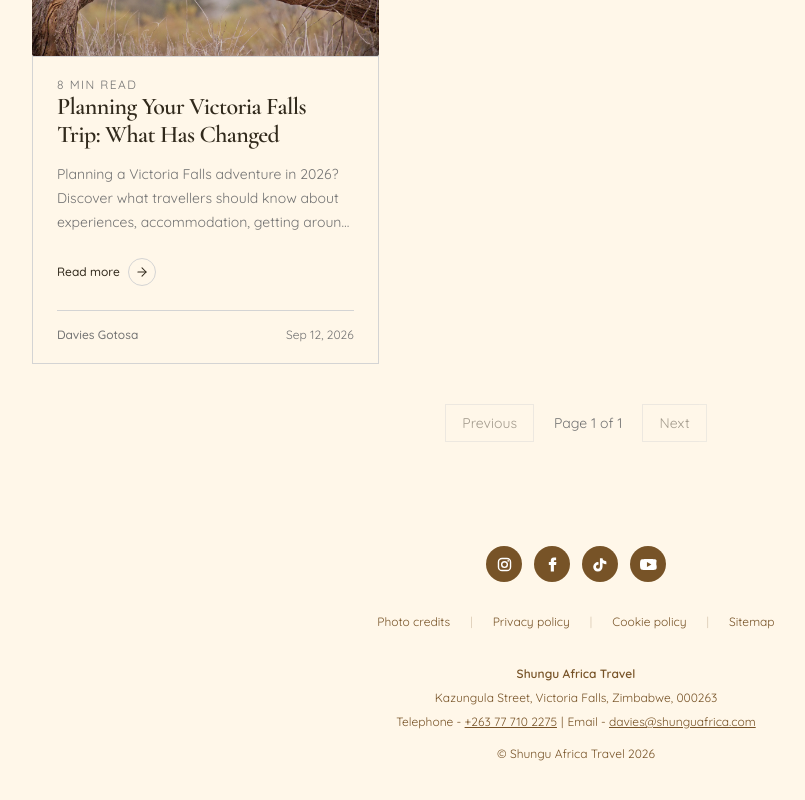
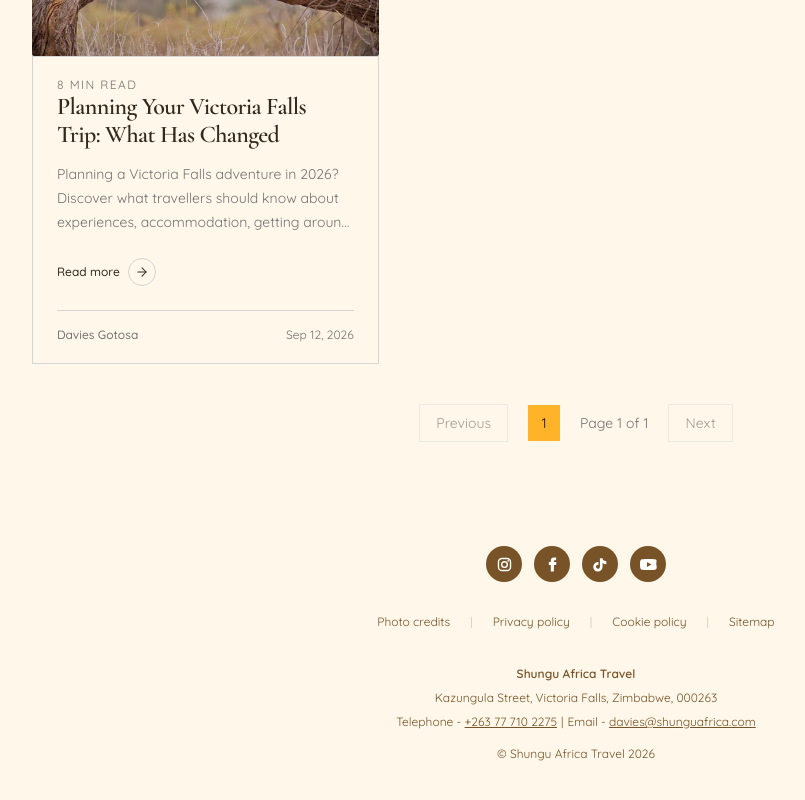
Before and after one commit to shunguafricadev/Shungu-Africa-Travel, a Next.js app in the folder namutitima/: page /blog in a window 1280 px wide. Shown: the part 1544-2344 px from the top of the page, without its empty margins (64-869 px from the left). Built offline with nearby package versions, Linux system fonts and the light colour scheme.

Commit message:
feat: add pagination component with page navigation links

```diff
--- a/namutitima/app/enquire/page.tsx
+++ b/namutitima/app/enquire/page.tsx
@@ -6,6 +6,7 @@ export const metadata: Metadata = {
   description:
     "Tell Shungu Africa Travel about your dates, destinations and travel interests to start planning a tailor-made African journey.",
   alternates: { canonical: "/enquire" },
+  robots: { index: false, follow: true },
   openGraph: {
     title: "Plan Your African Journey | Shungu Africa Travel",
     description:
--- a/namutitima/app/sitemap.ts
+++ b/namutitima/app/sitemap.ts
@@ -16,7 +16,6 @@ const staticRoutes = [
   ["/packages", 0.8, "weekly"],
   ["/blog", 0.7, "weekly"],
   ["/contact", 0.6, "monthly"],
-  ["/enquire", 0.6, "monthly"],
 ] as const;
 
 function entry(path: string, priority: number, changeFrequency: MetadataRoute.Sitemap[number]["changeFrequency"]): MetadataRoute.Sitemap[number] {
--- a/namutitima/components/ui/Pagination.tsx
+++ b/namutitima/components/ui/Pagination.tsx
@@ -81,6 +81,41 @@ export function Pagination({
         >
           Previous
         </button>
+        <div className="flex items-center gap-2" aria-label="Pages">
+          {Array.from({ length: pageCount }, (_, index) => {
+            const page = index + 1;
+
+            return (
+              <a
+                key={page}
+                href={`?page=${page}`}
+                aria-current={page === currentPage ? "page" : undefined}
+                aria-label={`Page ${page}`}
+                onClick={(event) => {
+                  if (
+                    event.button !== 0 ||
+                    event.metaKey ||
+                    event.ctrlKey ||
+                    event.shiftKey ||
+                    event.altKey
+                  ) {
+                    return;
+                  }
+
+                  event.preventDefault();
+                  changePage(page);
+                }}
+                className={`min-w-8 px-2 py-2 text-center text-sm transition ${
+                  page === currentPage
+                    ? "bg-brand text-white"
+                    : "text-foreground hover:text-brand"
+                }`}
+              >
+                {page}
+              </a>
+            );
+          })}
+        </div>
         <span aria-live="polite" className="text-sm text-subtle">
           Page {currentPage} of {pageCount}
         </span>
```
